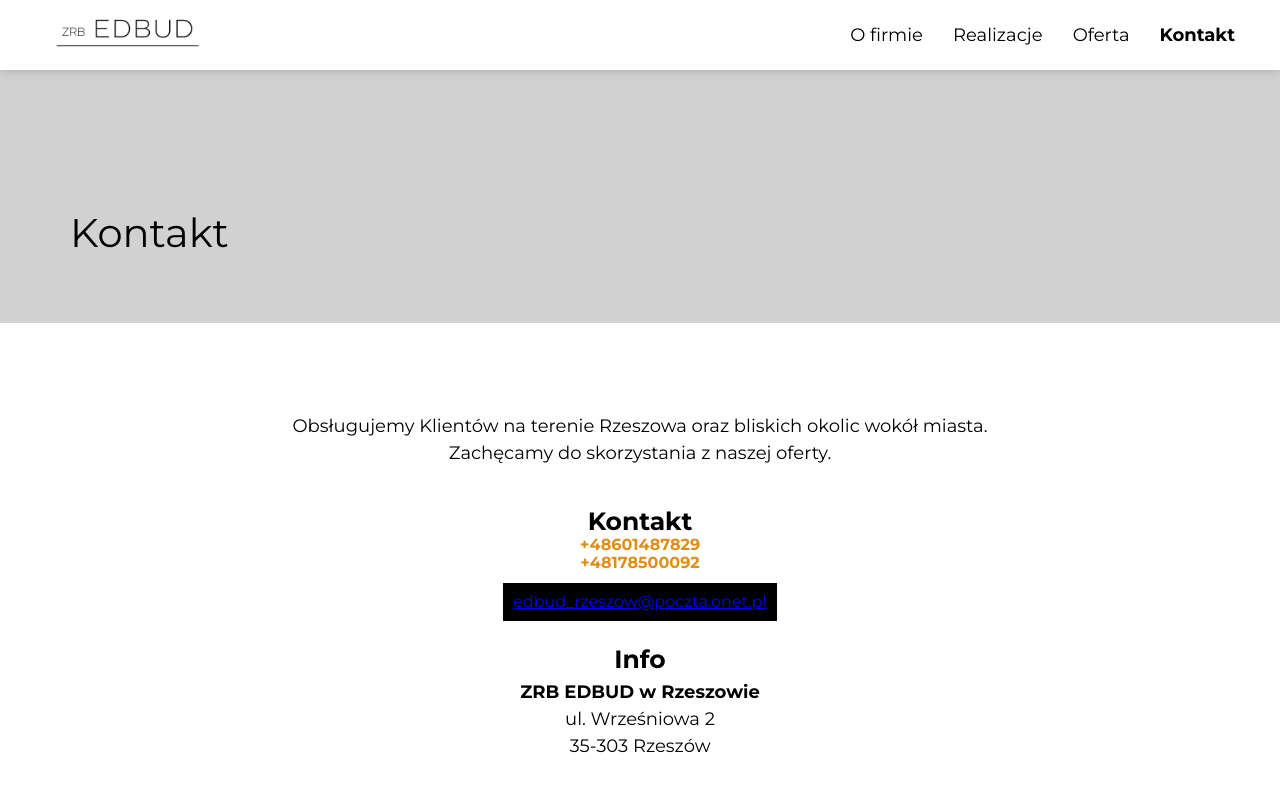
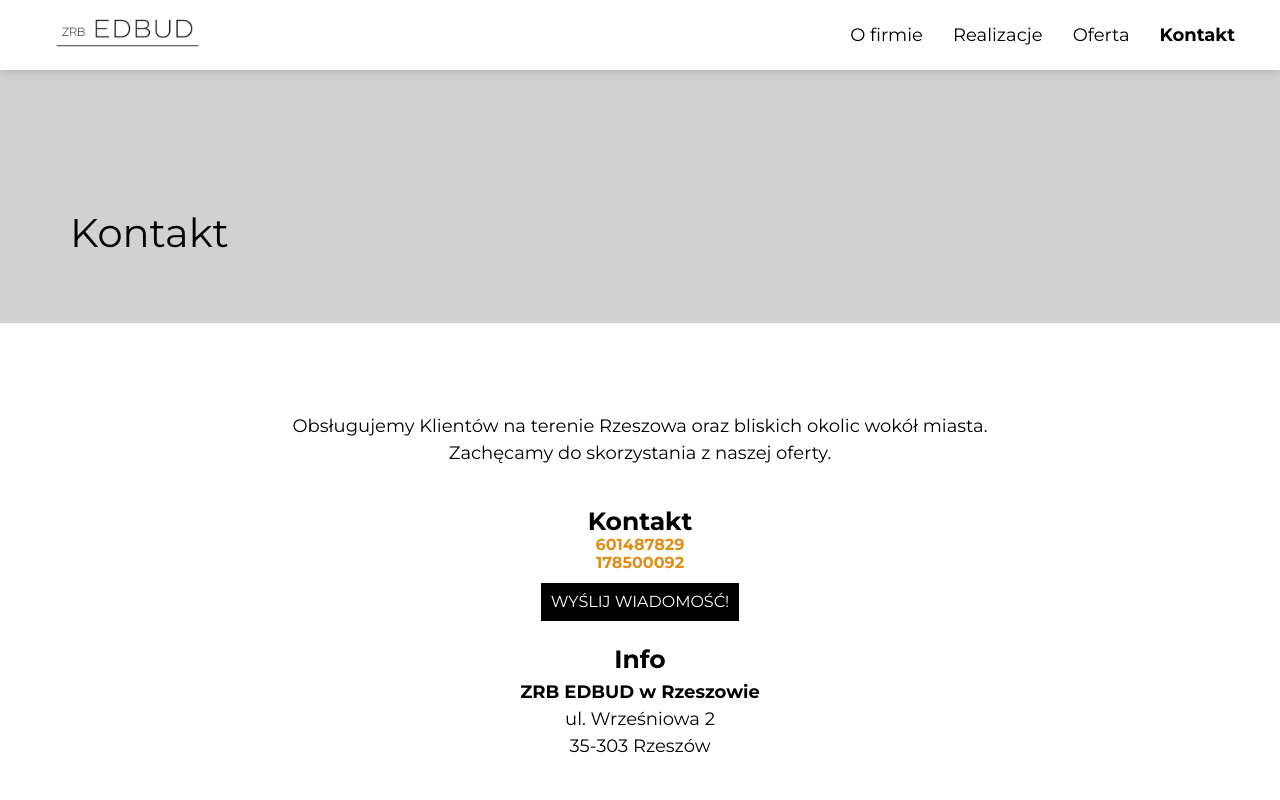
Before and after one commit to kingatos/apex-page-react, a React (Create React App) app: page /kontakt in a window 1280 px wide. Shown: the top 800 px of the page. Built offline with nearby package versions, Linux system fonts and the light colour scheme.

Commit message:
chnaged name of button name

```diff
--- a/src/features/contact/ContactPage.js
+++ b/src/features/contact/ContactPage.js
@@ -9,6 +9,7 @@ import {
   InfoPharagraph,
   FavItem,
   ButtonMailto,
+  MailtoInner,
 } from "./styled";
 
 const ContactPage = () => (
@@ -28,11 +29,11 @@ const ContactPage = () => (
               <FavItem>Kontakt</FavItem>
               <br />
               <BoldText>
-                +48601487829 <br /> +48178500092 <br />
+                601487829 <br /> 178500092 <br />
                 <ButtonMailto>
-                  <a href="mailto:edbud_rzeszow@poczta.onet.pl">
-                    edbud_rzeszow@poczta.onet.pl
-                  </a>
+                  <MailtoInner href="mailto:edbud_rzeszow@poczta.onet.pl">
+                    WYŚLIJ WIADOMOŚĆ!
+                  </MailtoInner>
                 </ButtonMailto>
               </BoldText>
               <InfoPharagraph>
```
